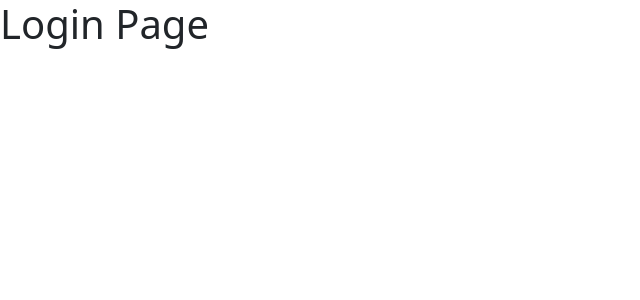
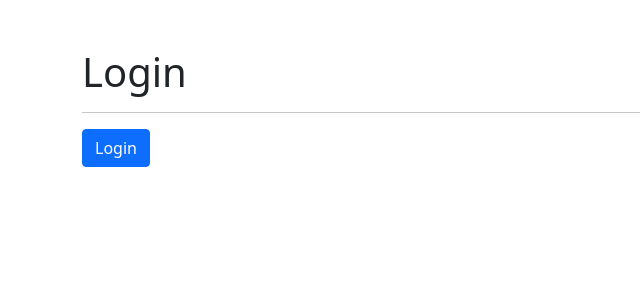
Before and after one commit to braianLucero/React-Masterclass, a React (Vite) app in the folder 06-heores-spa/: page /login in a window 1280 px wide. Shown: the top 300 px of the page, without its empty margins (0-640 px from the left). Built offline with nearby package versions, Linux system fonts and the light colour scheme.

Commit message:
using the useNavigate custom hook

```diff
--- a/06-heores-spa/src/auth/pages/LoginPages.jsx
+++ b/06-heores-spa/src/auth/pages/LoginPages.jsx
@@ -1,3 +1,19 @@
+import { useNavigate } from "react-router-dom";
 export const LoginPages = () => {
-  return <h1>Login Page</h1>;
+  const navigate = useNavigate();
+  const onLogin = () => {
+    navigate("/", {
+      replace: true,
+    });
+  };
+  return (
+    <div className="container mt-5">
+      <h1>Login</h1>
+      <hr />
+
+      <button className="btn btn-primary" onClick={onLogin}>
+        Login
+      </button>
+    </div>
+  );
 };
--- a/06-heores-spa/src/ui/components/NavBar.jsx
+++ b/06-heores-spa/src/ui/components/NavBar.jsx
@@ -1,6 +1,14 @@
-import { Link, NavLink } from "react-router-dom";
+import { Link, NavLink, useNavigate } from "react-router-dom";
 
 export const Navbar = () => {
+  const navigate = useNavigate();
+
+  const onLogout = () => {
+    navigate("/login", {
+      replace: true,
+    });
+  };
+
   return (
     <nav className="navbar navbar-expand-sm navbar-dark bg-dark p-2">
       <Link className="navbar-brand" to="/">
@@ -40,9 +48,9 @@
             className={({ isActive }) =>
               `nav-item nav-link ${isActive ? "Active" : " "} `
             }
-            to="/Hero"
+            to="/search"
           >
-            Hero
+            Search
           </NavLink>
         </div>
       </div>
@@ -50,7 +58,9 @@
       <div className="navbar-collapse collapse w-100 order-3 dual-collapse2 d-flex justify-content-end">
         <ul className="navbar-nav ml-auto">
           <span className="nav-item nav-link text-primary">Braian </span>
-          <button className="nav-item nav-link btn">Logout</button>
+          <button className="nav-item nav-link btn" onClick={onLogout}>
+            Logout
+          </button>
         </ul>
       </div>
     </nav>
```
